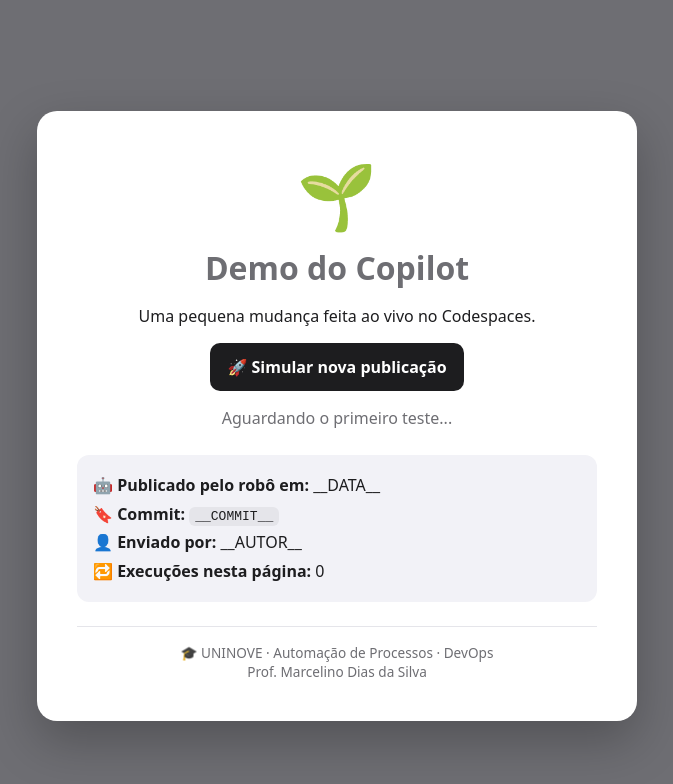
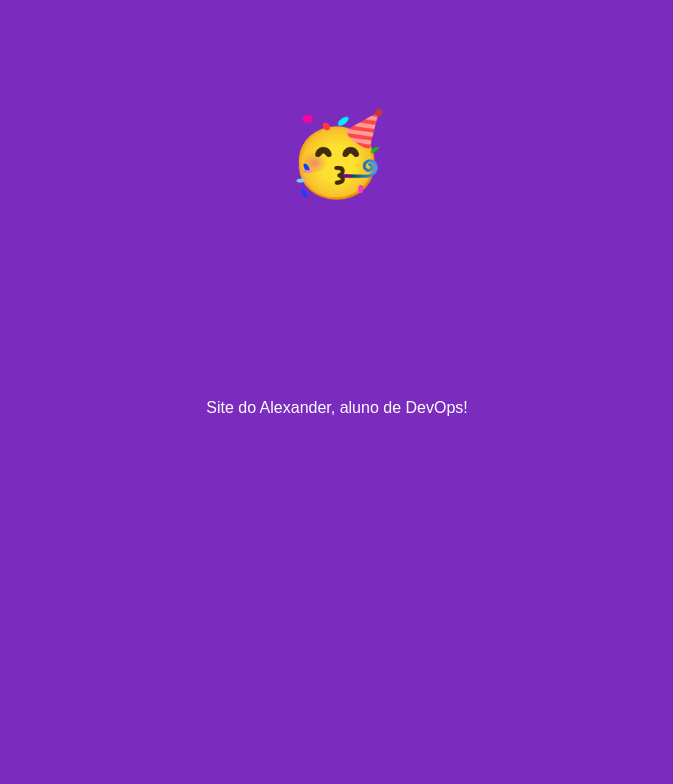
Before and after one commit to alexanderlopez-sketch/atv-7, a plain HTML site: page index.html in a window 1280 px wide. Shown: the whole page, without its empty margins (303-976 px from the left). Drawn offline with Linux system fonts and the light colour scheme.

Commit message:
Release Versão 4

```diff
--- a/index.html
+++ b/index.html
@@ -2,88 +2,27 @@
 <html lang="pt-BR">
 <head>
     <meta charset="UTF-8">
-  <meta name="viewport" content="width=device-width, initial-scale=1.0">
-  <title>Meu site - Demo do Copilot</title>
+    <title>Meu site Versão 4</title>
     <style>
         body {
-      margin: 0;
-      min-height: 100vh;
-      display: grid;
-      place-items: center;
-      font-family: system-ui, "Segoe UI", Roboto, sans-serif;
-      background: #6e6e73;
-      padding: 1rem;
+            background: #7b2cbf;
+            font-family: Arial, sans-serif;
+            text-align: center;
+            color: white;
+            padding-top: 100px;
         }
-    .cartao {
-      background: #fff;
-      border-radius: 20px;
-      padding: 2.5rem;
-      max-width: 520px;
-      width: 100%;
-      box-shadow: 0 20px 50px rgba(0, 0, 0, .25);
-      text-align: center;
-      color: #1d1d1f;
+        h1 {
+            margin: 5rem 0;
+            color: #7b2cbf;
         }
-    .emoji { font-size: 4rem; }
-    h1 { margin: .5rem 0; color: #6e6e73; }
-    .versao {
-      margin-top: 1.5rem;
-      padding: 1rem;
-      border-radius: 12px;
-      background: #f2f2f7;
-      text-align: left;
-      line-height: 1.8;
+        .emoji {
+            font-size: 5rem;
         }
-    .botao {
-      border: 0;
-      border-radius: 10px;
-      padding: .8rem 1.1rem;
-      background: #1d1d1f;
-      color: #fff;
-      font: inherit;
-      font-weight: 700;
-      cursor: pointer;
-    }
-    .botao:hover { background: #3a3a3c; }
-    .status { min-height: 1.5rem; color: #6e6e73; }
-    code { background: #e5e5ea; padding: 2px 6px; border-radius: 6px; }
-    footer { margin-top: 1.5rem; padding-top: 1rem; border-top: 1px solid #e5e5ea; color: #6e6e73; font-size: .85rem; }
     </style>
 </head>
 <body>
-  <main class="cartao">
-    <div class="emoji">🌱</div>
-    <h1>Demo do Copilot</h1>
-    <p>Uma pequena mudança feita ao vivo no Codespaces.</p>
-
-    <button class="botao" id="publicar" type="button">🚀 Simular nova publicação</button>
-    <p class="status" id="status" aria-live="polite">Aguardando o primeiro teste...</p>
-
-    <div class="versao">
-      🤖 <strong>Publicado pelo robô em:</strong> __DATA__<br>
-      🔖 <strong>Commit:</strong> <code id="commit">__COMMIT__</code><br>
-      👤 <strong>Enviado por:</strong> __AUTOR__<br>
-      🔁 <strong>Execuções nesta página:</strong> <span id="contador">0</span>
-    </div>
-
-    <footer>
-      🎓 UNINOVE · Automação de Processos · DevOps<br>
-      Prof. Marcelino Dias da Silva
-    </footer>
-  </main>
-  <script>
-    const botao = document.querySelector('#publicar');
-    const status = document.querySelector('#status');
-    const contador = document.querySelector('#contador');
-    const commit = document.querySelector('#commit');
-    let execucoes = 0;
-
-    botao.addEventListener('click', () => {
-      execucoes += 1;
-      contador.textContent = execucoes;
-      commit.textContent = `demo-${String(execucoes).padStart(2, '0')}`;
-      status.textContent = '✅ Verificação aprovada. Publicação concluída!';
-    });
-  </script>
+    <div class="emoji">🥳</div>
+    <h1>Versão 4</h1>
+    <p>Site do Alexander, aluno de DevOps!</p>
 </body>
 </html>
```
Lines whose indentation alone changed are shown as unchanged.
